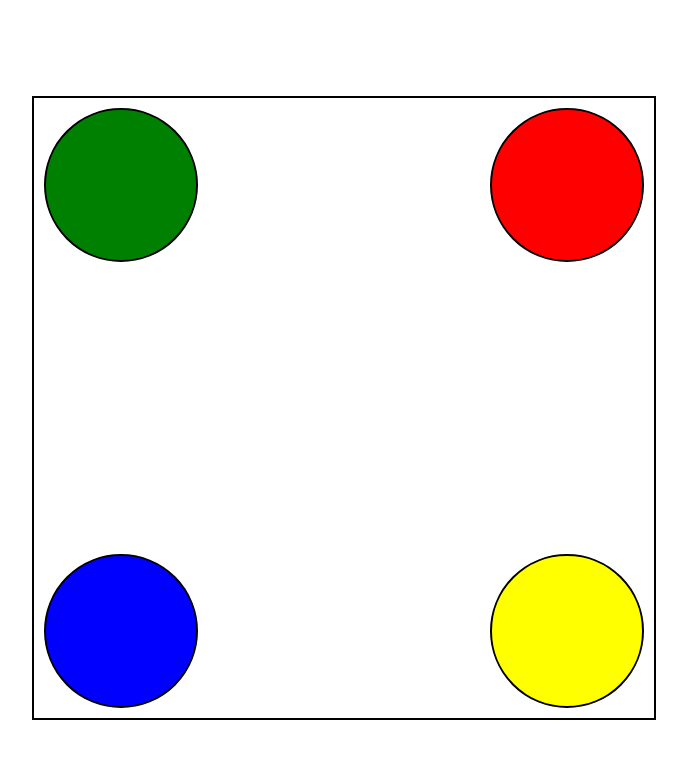
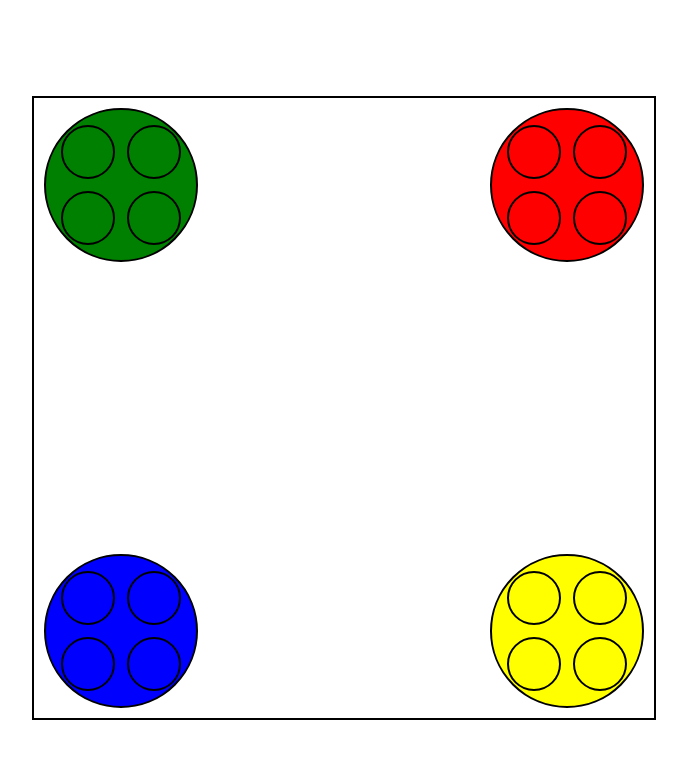
Before and after one commit to GustavoSouzinas/LUDO_GAME, an Angular app: page / in a window 1280 px wide. Shown: the top 758 px of the page, without its empty margins (304-991 px from the left). Built offline with nearby package versions, Linux system fonts and the light colour scheme.

Commit message:
Adding player circles visual

```diff
--- a/src/app/main/main.component.css
+++ b/src/app/main/main.component.css
@@ -22,6 +22,19 @@
     max-width: 150px;
     height: 100%;
     max-height: 150px;
+    border: 2px solid black;
+    border-radius: 50%;
+
+}
+
+.playercircle{
+
+    position: absolute;
+
+    width: 100%;
+    max-width: 50px;
+    height: 100%;
+    max-height: 50px;
     border: 2px solid black;
     border-radius: 50%;
 
@@ -63,6 +76,32 @@
     right: 10px;
 }
 
+
+
+.top_left_inside{
+    top: 15px;
+    left: 15px;
+}
+
+.top_right_inside{
+    top: 15px;
+    right: 15px;
+}
+
+.bottom_left_inside{
+    bottom: 15px;
+    left: 15px;
+}
+
+.bottom_right_inside{
+    bottom: 15px;
+    right: 15px;
+}
+
+
+
+
+
 .container{
 
     display: flex;
--- a/src/app/main/main.component.html
+++ b/src/app/main/main.component.html
@@ -1,8 +1,29 @@
 <div class="container">
     <div class="square">
-        <div class="circle top_left green"></div>
-        <div class="circle top_right red"></div>
-        <div class="circle bottom_left blue"></div>
-        <div class="circle bottom_right yellow"></div>
+        <div class="circle top_left green">
+            <div class="playercircle top_left_inside"></div>
+            <div class="playercircle top_right_inside"></div>
+            <div class="playercircle bottom_left_inside"></div>
+            <div class="playercircle bottom_right_inside"></div>
+        </div>
+
+        <div class="circle top_right red">
+            <div class="playercircle top_left_inside"></div>
+            <div class="playercircle top_right_inside"></div>
+            <div class="playercircle bottom_left_inside"></div>
+            <div class="playercircle bottom_right_inside"></div>
+        </div>
+        <div class="circle bottom_left blue">
+            <div class="playercircle top_left_inside"></div>
+            <div class="playercircle top_right_inside"></div>
+            <div class="playercircle bottom_left_inside"></div>
+            <div class="playercircle bottom_right_inside"></div>
+        </div>
+        <div class="circle bottom_right yellow">
+            <div class="playercircle top_left_inside"></div>
+            <div class="playercircle top_right_inside"></div>
+            <div class="playercircle bottom_left_inside"></div>
+            <div class="playercircle bottom_right_inside"></div>
+        </div>
     </div>
 </div>
```
